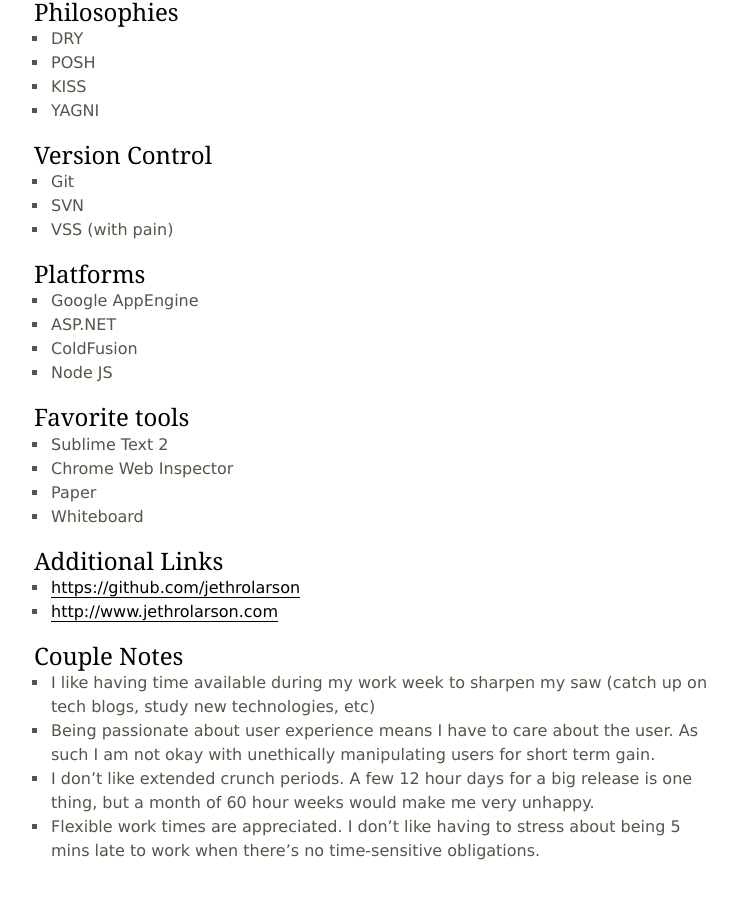
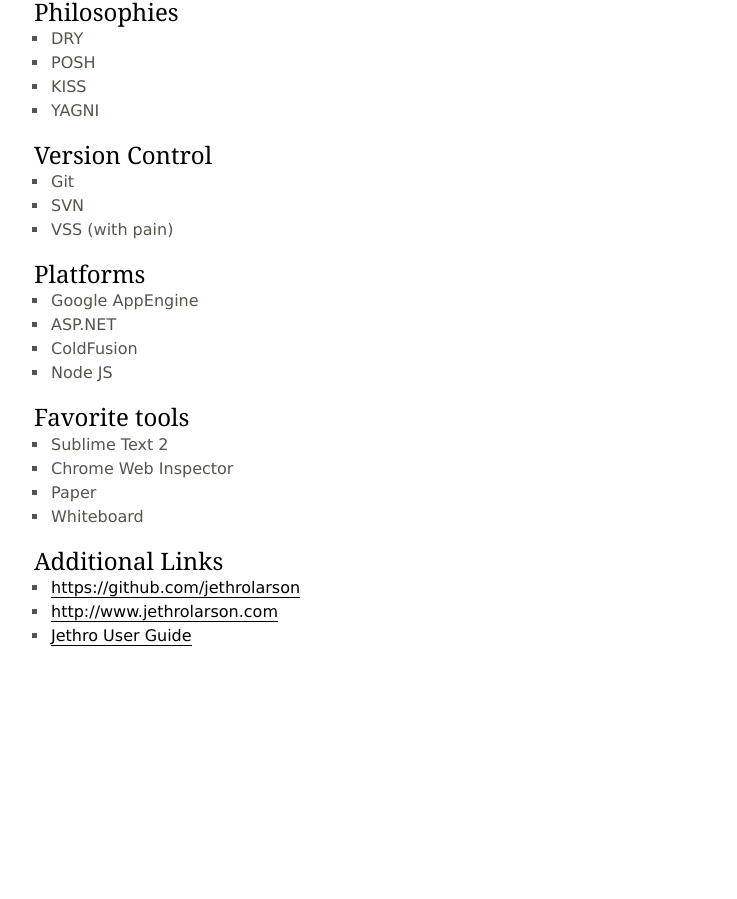
Before and after one commit to jethrolarson/jethrolarson.github.com, a Jekyll site: the page built from resume.md, in a window 1280 px wide and 900 px high, scrolled down 3442 px. Shown: the whole window, without its empty margins (261-998 px from the left). Built offline with Jekyll 4.4.1, drawn with Linux system fonts in a browser that asks for light colours; Markdown is read by kramdown in place of the engine named in the settings; after the commit the page ends 4127 px from its top, so only the background shows below that.

Commit message:
Update resume.md

```diff
--- a/resume.md
+++ b/resume.md
@@ -173,10 +173,4 @@
 ----------------
 * <https://github.com/jethrolarson>
 * <http://www.jethrolarson.com>
-
-Couple Notes
-------------
-* I like having time available during my work week to sharpen my saw (catch up on tech blogs, study new technologies, etc)
-* Being passionate about user experience means I have to care about the user. As such I am not okay with unethically manipulating users for short term gain.
-* I don't like extended crunch periods. A few 12 hour days for a big release is one thing, but a month of 60 hour weeks would make me very unhappy.
-* Flexible work times are appreciated. I don't like having to stress about being 5 mins late to work when there's no time-sensitive obligations.
+* [Jethro User Guide](https://github.com/jethrolarson/jethrolarson.github.com/blob/master/README.md)
```
